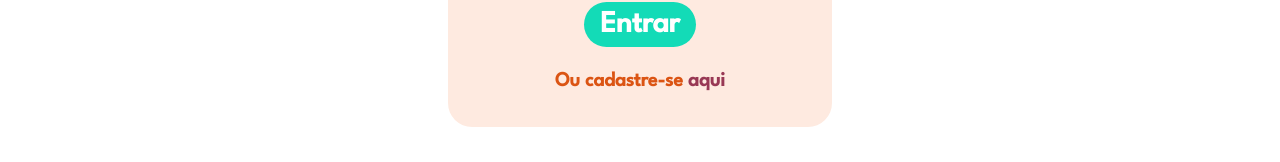
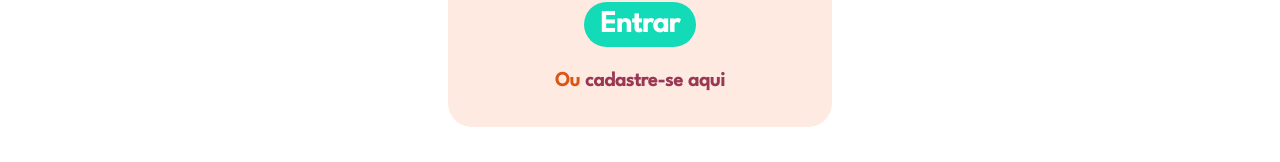
Before and after one commit to Grupo4-Generation/mercadela-front, a React (Vite) app: page / in a window 1280 px wide. Shown: the part 498-660 px from the top of the page. Built offline with nearby package versions, Linux system fonts and the light colour scheme.

Commit message:
Update Login.tsx

```diff
--- a/src/pages/Login/Login.tsx
+++ b/src/pages/Login/Login.tsx
@@ -89,9 +89,7 @@ export function Login() {
 
         <div className="flex justify-center pt-5">
           <p className="text-xl text-[#DB5413] font-bold">
-            Ou cadastre-se <Link to='/cadastro' className="text-[#983854] hover:text-[#DB5413]">
-              aqui
-            </Link>
+            Ou <Link to='/cadastro' className="text-[#983854] hover:text-[#DB5413]">cadastre-se aqui</Link>
           </p>
         </div>
 
```
